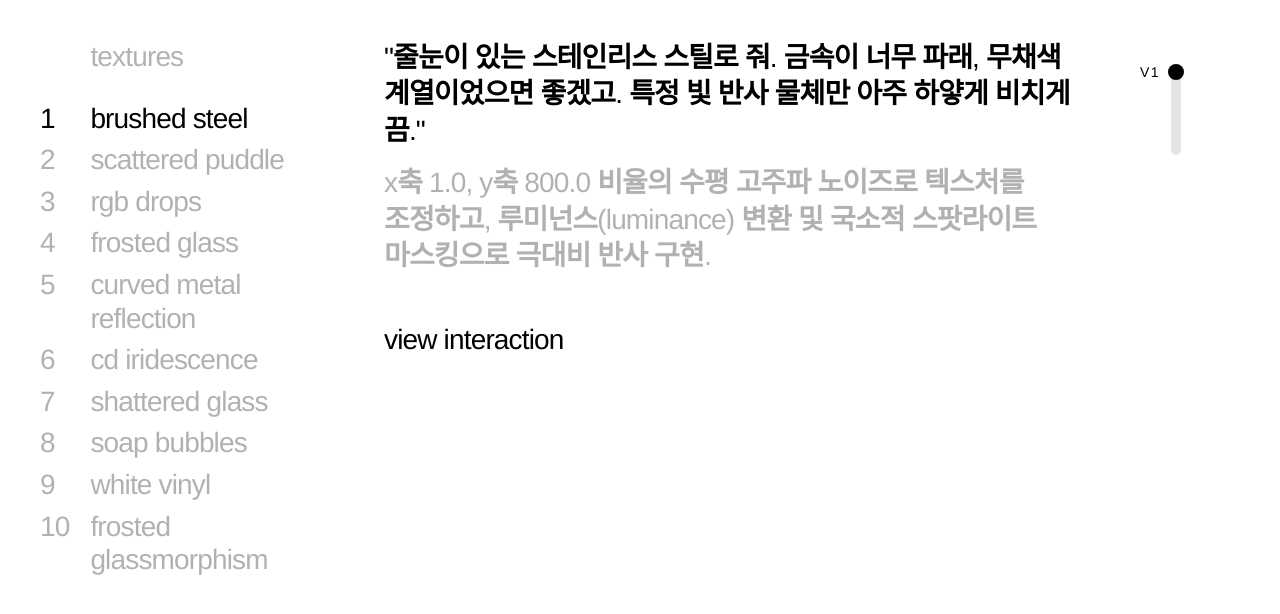
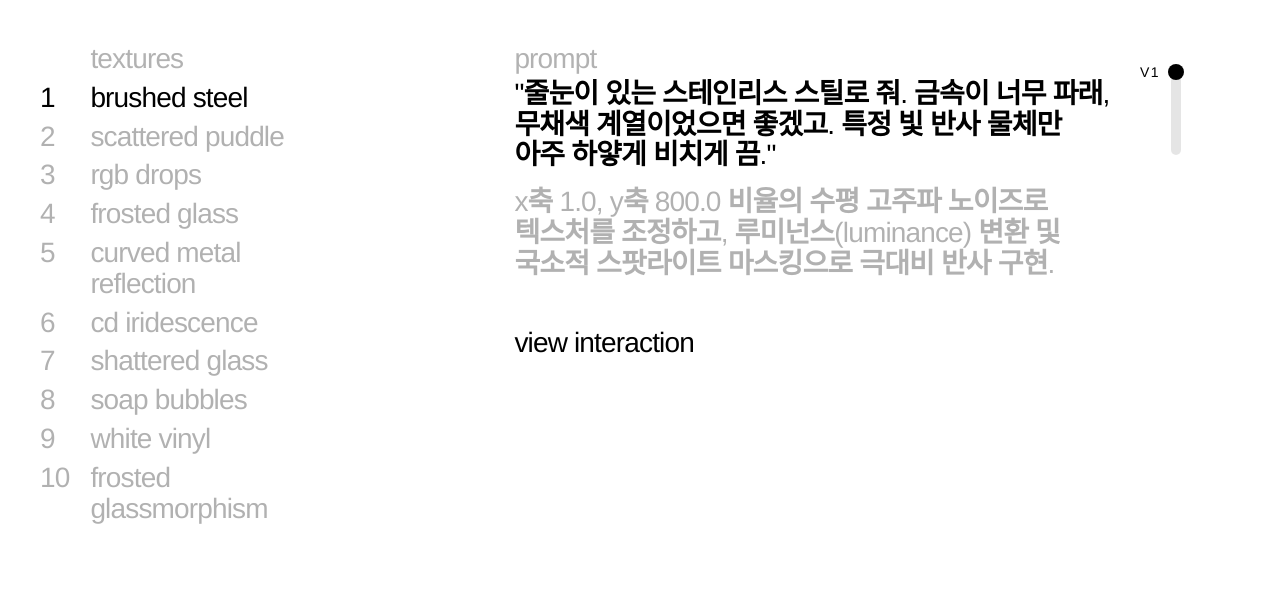
Before and after one commit to jonghyeokcolinlee/texture, a Next.js app: page / in a window 1280 px wide. Shown: the top 614 px of the page. Built offline with nearby package versions, Linux system fonts and the light colour scheme.

Commit message:
feat: update homepage content and layout in page.tsx

```diff
--- a/src/app/page.tsx
+++ b/src/app/page.tsx
@@ -226,17 +226,17 @@ export default function Home() {
     };
 
     return (
-        <main className="h-full w-full bg-white flex flex-col md:flex-row overflow-hidden lowercase md:p-6 lg:p-10 gap-20 md:gap-12 lg:gap-20">
+        <main className="h-full w-full bg-white flex flex-col md:flex-row overflow-hidden lowercase md:p-6 lg:p-10 gap-20 md:gap-24 lg:gap-40">
             {/* 1. Left Pane: Navigation Wheel (Mobile / Desktop) */}
             {/* 1. Left Pane: Navigation Wheel (Mobile / Desktop) */}
             <div className="flex-none md:w-[22%] h-[28%] min-h-[160px] md:h-full px-4 md:px-0 bg-white relative flex flex-col">
                 {/* Fixed Title: textures */}
-                <div className="flex items-start w-full pt-8 pb-4 md:pt-0 md:pb-6 text-black/30 select-none flex-none bg-white z-30 text-[20px] lg:text-[28px] tracking-[-0.03em] leading-[1.2]">
+                <div className="flex items-start w-full py-1 text-black/30 select-none flex-none bg-white z-30 text-[20px] lg:text-[28px] tracking-[-0.03em] leading-[1.1]">
                     <span className="w-[1.8em] shrink-0 text-left" />
                     <p className="mb-0 flex-1 text-left font-medium">textures</p>
                 </div>
 
-                <div className="w-full flex-1 overflow-hidden text-[20px] lg:text-[28px] tracking-[-0.03em] leading-[1.2] font-medium text-black">
+                <div className="w-full flex-1 overflow-hidden text-[20px] lg:text-[28px] tracking-[-0.03em] leading-[1.1] font-medium text-black">
                     <div className="relative w-full h-full overflow-hidden">
                         <div className="absolute bottom-0 left-0 w-full h-[50%] bg-gradient-to-t from-white to-transparent pointer-events-none z-30 md:hidden" />
 
@@ -294,13 +294,18 @@ export default function Home() {
 
             {/* 2. Right Pane: Information Details */}
             <div className="flex-none md:flex-1 h-[60%] md:h-full bg-white relative flex flex-row overflow-hidden">
-                <div className="flex-1 h-full overflow-hidden pt-2 px-4 pb-0 md:pt-0 md:px-0 md:pb-0 relative">
-                    <div className="absolute bottom-0 left-0 w-full h-[20%] bg-gradient-to-t from-white to-transparent pointer-events-none z-20" />
+                    <div className="h-full overflow-y-auto no-scrollbar pb-0 flex flex-col">
+                        {/* Fixed Title: prompt */}
+                        <div className="flex items-start w-full py-1 text-black/30 select-none flex-none bg-white z-30 text-[20px] lg:text-[28px] tracking-[-0.03em] leading-[1.1]">
+                            <span className="w-[1.8em] shrink-0 text-left" />
+                            <p className="mb-0 flex-1 text-left font-medium">prompt</p>
+                        </div>
 
-                    <div className="h-full overflow-y-auto no-scrollbar pb-0">
-                        <div className="max-w-[800px] text-[20px] lg:text-[28px] tracking-[-0.03em] leading-[1.3] text-black font-medium w-full pb-12 md:pb-24">
+                        <div className="max-w-[800px] text-[20px] lg:text-[28px] tracking-[-0.03em] leading-[1.1] text-black font-medium w-full pb-12 md:pb-24">
                             {activeMat && activeVersion ? (
-                                <div className="flex flex-col justify-start">
+                                <div className="flex items-start">
+                                    <span className="w-[1.8em] shrink-0 text-left" />
+                                    <div className="flex-1 flex flex-col justify-start">
                                         <div className="whitespace-pre-wrap break-keep flex flex-col gap-4">
                                             <div className="opacity-100">
                                                 {renderMixedText(activeVersion.prompt.split("\n\n")[0])}
@@ -318,12 +323,15 @@ export default function Home() {
                                             view interaction
                                         </Link>
                                     </div>
+                                </div>
                             ) : (
+                                <div className="flex items-start">
+                                    <span className="w-[1.8em] shrink-0 text-left" />
                                     <div className="opacity-30 font-medium select-none">
                                         choose a material
                                     </div>
+                                </div>
                             )}
-                        </div>
                         </div>
                     </div>
 
```
Lines whose indentation alone changed are shown as unchanged.
